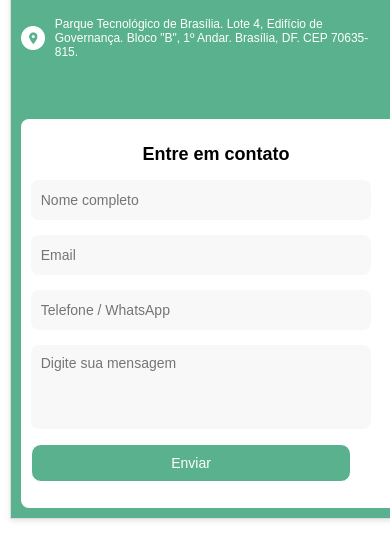
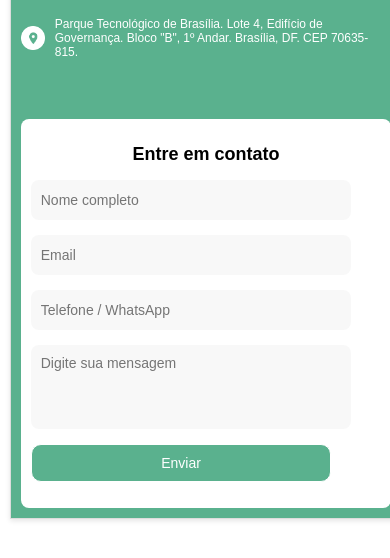
Before and after one commit to Danimell061/Projeto-Br.ino, a website: page src/public/index.html in a window 390 px wide. Shown: the part 9667-10225 px from the top of the page. Drawn offline with Linux system fonts and the light colour scheme; some packages are replaced by stand-ins of ours; a script that the page names is missing.

Commit message:
Pequenos Ajustes no Media.css

```diff
--- a/src/public/css/media.css
+++ b/src/public/css/media.css
@@ -102,7 +102,7 @@
     }
 
     #areaFormContato {
-        width: 100%;
+        /* width: 100%; */
         margin: 0;
     }
 
@@ -321,7 +321,7 @@
     }
 
     #areaFormContato {
-        width: 100%;
+        /* width: 100%; */
         padding: 15px;
     }
 
--- a/src/public/css/style.css
+++ b/src/public/css/style.css
@@ -459,7 +459,6 @@ footer {
 
 #areaFormContato{
     display: flex;
-    min-width: 200px;
     flex-direction: column;
     align-items: center;
     justify-content: space-evenly;
```
Also changed, not shown: src/public/index.html (+0 -3 lines).
